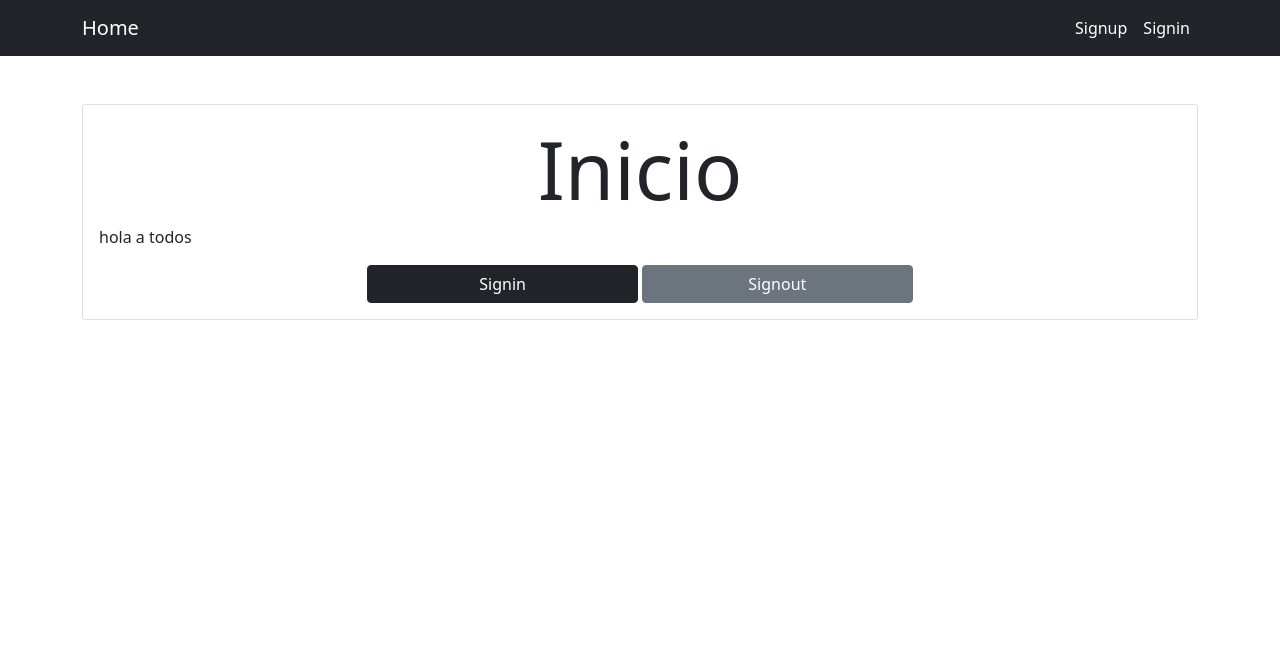
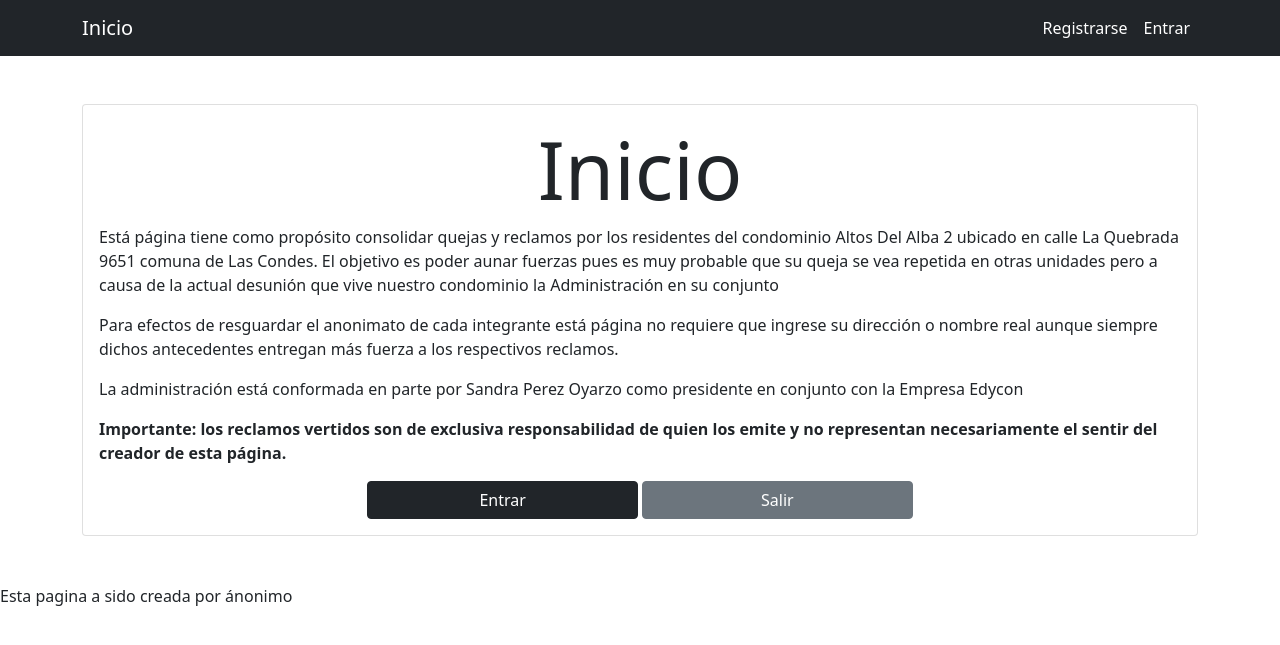
Before and after one commit to nocivescience/django_postgre, a Django app: page / in a window 1280 px wide. Shown: the top 645 px of the page. Run offline with Django 4.2, Linux system fonts and the light colour scheme.

Commit message:
primera entrega oficial

```diff
--- a/tasks/templates/base.html
+++ b/tasks/templates/base.html
@@ -10,7 +10,7 @@
 <body>
     <nav class="navbar navbar-expand-lg navbar-dark bg-dark">
         <div class="container">
-            <a class="navbar-brand " aria-current="page" href="/">Home</a>
+            <a class="navbar-brand " aria-current="page" href="/">Inicio</a>
             <button class="navbar-toggler" type="button" data-bs-toggle="collapse" data-bs-target="#navbarText" aria-controls="navbarText" aria-expanded="false" aria-label="Toggle navigation">
                 <span class="navbar-toggler-icon"></span>
             </button>
@@ -18,23 +18,23 @@
                 <ul class="navbar-nav mb-2 mb-lg-0 ms-auto">
                     {% if user.is_authenticated %}
                 <li class="nav-item">
-                    <a class="nav-link active" aria-current="page" href="/tasks">Tasks Pending</a>
+                    <a class="nav-link active" aria-current="page" href="/tasks">Reclamos Pendientes</a>
                 </li>
                 <li class="nav-item">
-                    <a class="nav-link active" aria-current="page" href="{% url 'task_completed' %}">Tasks Completed</a>
+                    <a class="nav-link active" aria-current="page" href="{% url 'task_completed' %}">Reclamos Resueltos</a>
                 </li>
                 <li class="nav-item">
-                    <a class="nav-link active" aria-current="page" href="/tasks/create/">Create Task</a>
+                    <a class="nav-link active" aria-current="page" href="/tasks/create/">Crear un Reclamo</a>
                 </li>
                 <li class="nav-item">
-                    <a class="nav-link active" aria-current="page" href="/logout">Logout</a>
+                    <a class="nav-link active" aria-current="page" href="/logout">Salir</a>
                 </li>
                 {% else %}
                 <li class="nav-item">
-                    <a class="nav-link active" aria-current="page" href="/signup">Signup</a>
+                    <a class="nav-link active" aria-current="page" href="/signup">Registrarse</a>
                 </li>
                 <li class="nav-item">
-                    <a class="nav-link active" aria-current="page" href="/signin">Signin</a>
+                    <a class="nav-link active" aria-current="page" href="/signin">Entrar</a>
                 </li>
                 {% endif %}
             </ul>
@@ -44,6 +44,7 @@
     {% block content %}
 
     {% endblock %}
+    <footer>Esta pagina a sido creada por ánonimo</footer>
 </body>
 <script src="https://cdn.jsdelivr.net/npm/bootstrap@5.0.2/dist/js/bootstrap.bundle.min.js" integrity="sha384-MrcW6ZMFYlzcLA8Nl+NtUVF0sA7MsXsP1UyJoMp4YLEuNSfAP+JcXn/tWtIaxVXM" crossorigin="anonymous"></script>
 </html>
--- a/tasks/templates/create_task.html
+++ b/tasks/templates/create_task.html
@@ -5,11 +5,11 @@
     <div class="row">
         <div class="col-md-4 offset-md-4">
             <form class="card card-body" action="/tasks/create/" method="POST">
-                <h1>Create Task</h1>
+                <h1>Crear un Reclamo</h1>
                 {{error}}
                 {% csrf_token %}
                 {{form}}
-                <button class="btn btn-warning my-2">Save</button>
+                <button class="btn btn-warning my-2">Guardar</button>
             </form>
         </div>
     </div>
--- a/tasks/templates/home.html
+++ b/tasks/templates/home.html
@@ -3,10 +3,13 @@
 <main class="container py-5">
     <div class="card card-body">
         <h2 class="display-1 text-center">Inicio</h2>
-        <p>hola a todos</p>
+        <p>Está página tiene como propósito consolidar quejas y reclamos por los residentes del condominio Altos Del Alba 2 ubicado en calle La Quebrada 9651 comuna de Las Condes. El objetivo es poder aunar fuerzas pues es muy probable que su queja se vea repetida en otras unidades pero a causa de la actual desunión que vive nuestro condominio la Administración en su conjunto</p>
+        <p>Para efectos de resguardar el anonimato de cada integrante está página no requiere que ingrese su dirección o nombre real aunque siempre dichos antecedentes entregan más fuerza a los respectivos reclamos.</p>
+        <p>La administración está conformada en parte por Sandra Perez Oyarzo como presidente en conjunto con la Empresa Edycon</p>
+        <p><strong>Importante: los reclamos vertidos son de exclusiva responsabilidad de quien los emite y no representan necesariamente el sentir del creador de esta página.</strong></p>
         <div class="text-center">
-            <a class="btn btn-dark w-25" href="{% url 'signin' %}">Signin</a>
-            <a class="btn btn-secondary w-25" href="{% url 'signup' %}">Signout</a>
+            <a class="btn btn-dark w-25" href="{% url 'signin' %}">Entrar</a>
+            <a class="btn btn-secondary w-25" href="{% url 'signup' %}">Salir</a>
         </div>
     </div>
 </main>
--- a/tasks/templates/task_detail.html
+++ b/tasks/templates/task_detail.html
@@ -8,15 +8,15 @@
                 {{error}}
                 {% csrf_token %}
                 {{form.as_p}}
-                <button class="btn btn-info">Update</button>
+                <button class="btn btn-info">Actualizar</button>
             </form>
             <form class="card card-body" action="{% url 'complete_task' task.id %}" method="POST">
                 {% csrf_token %}
-                <button class="btn btn-primary">Complete</button>
+                <button class="btn btn-primary">Completa</button>
             </form>
             <form class="card card-body" action="{% url 'delete_task' task.id %}" method="POST">
                 {% csrf_token %}
-                <button class="btn btn-danger">Delete</button>
+                <button class="btn btn-danger">Eliminar</button>
             </form>
         </div>
     </div>
--- a/tasks/templates/tasks.html
+++ b/tasks/templates/tasks.html
@@ -3,7 +3,7 @@
 <main class="container">
     <div class="row">
         <div class="col-md-6 offset-md-3">
-            <h1 class="display-2 text-center my-5">Tasks Pending</h1>
+            <h1 class="display-2 text-center my-5">Reclamos Pendientes</h1>
             <ul class="list-group">
                 {% for task in tasks %}
                 <a class="list-group-item" href="{% url 'task_detail' task.id %}">
```
Also changed, not shown: tasks/templates/signin.html (+4 -4 lines), tasks/templates/signup.html (+5 -5 lines).
